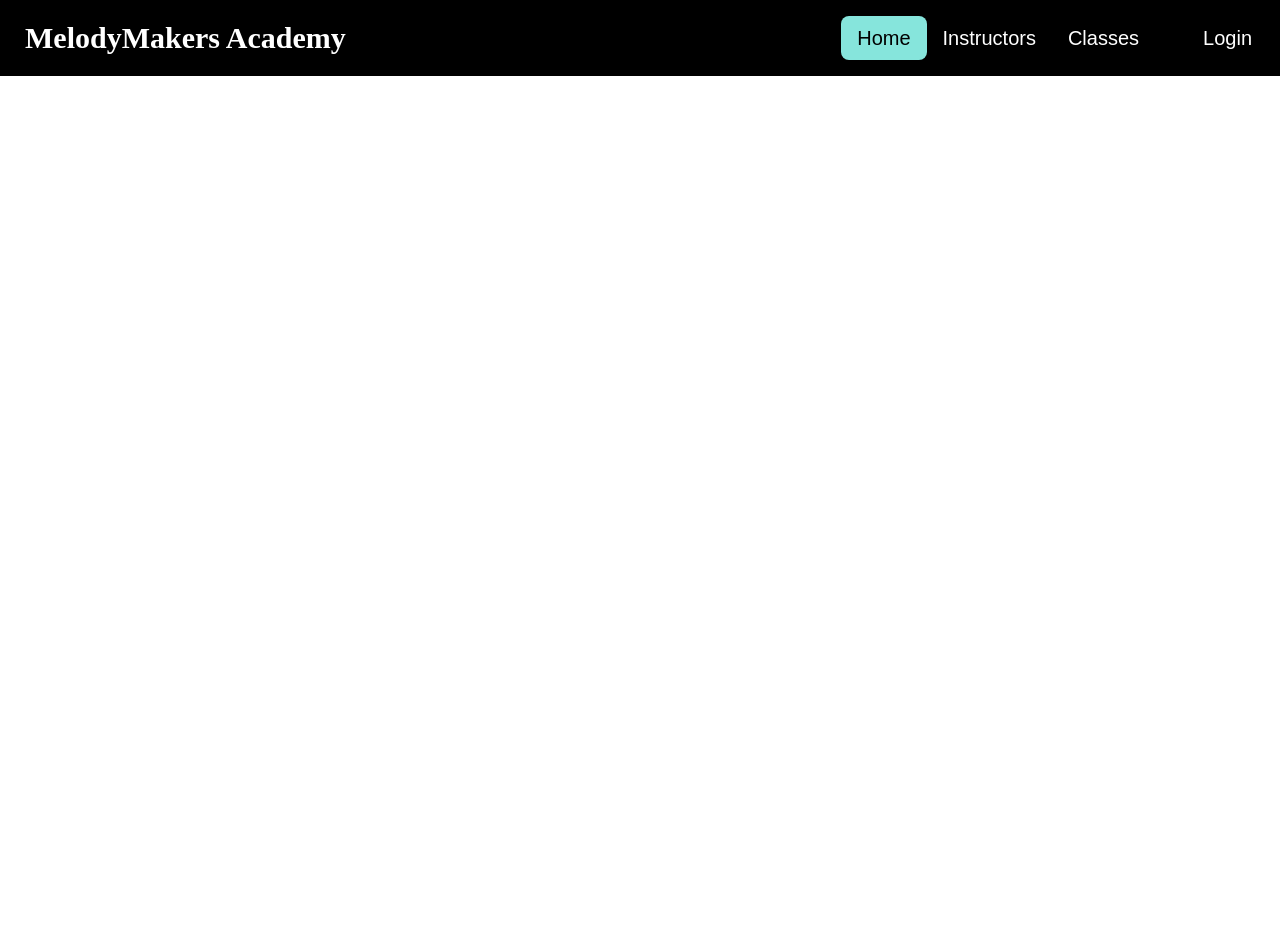
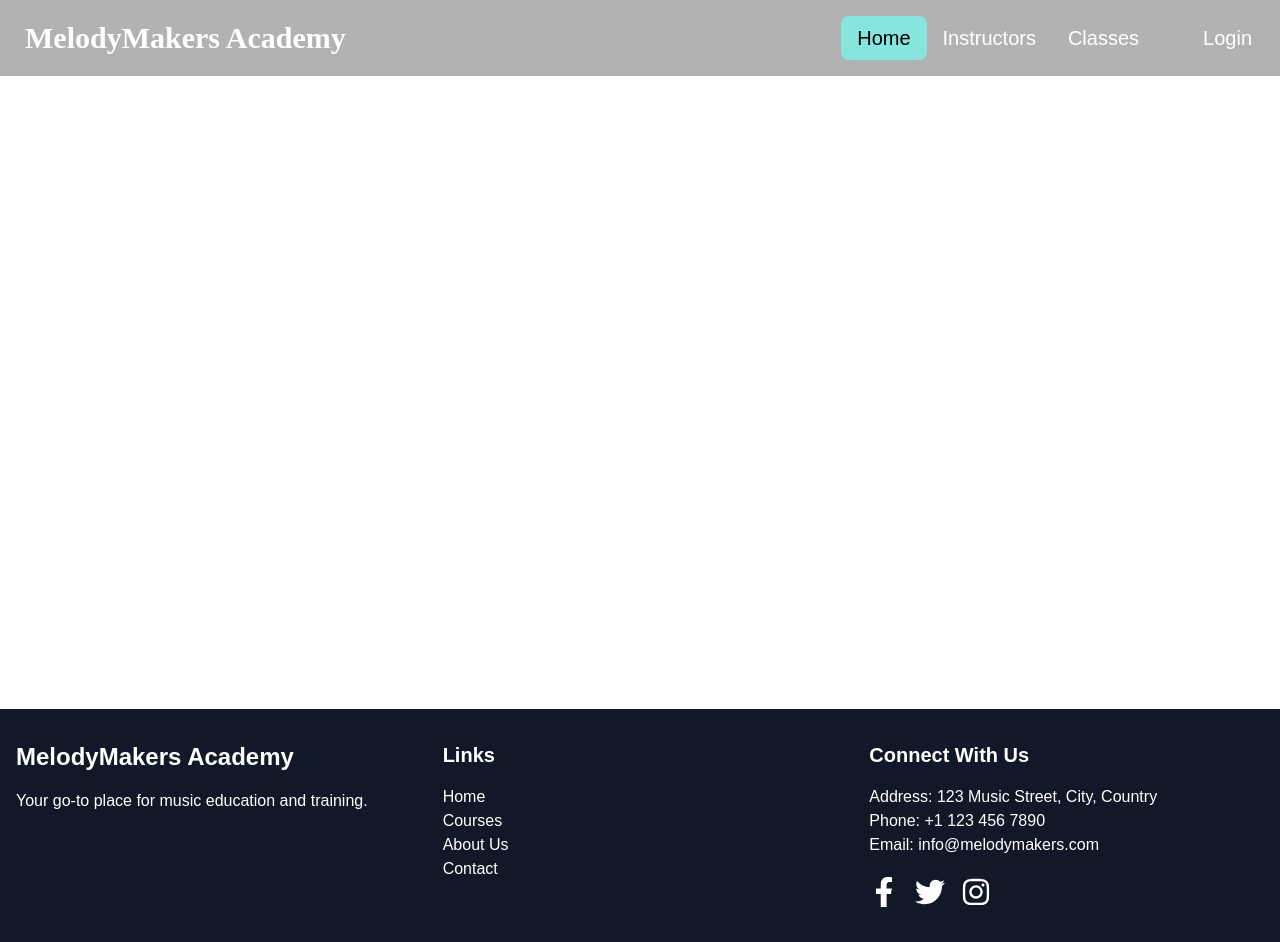
Before and after one commit to Samychowdhury01/melody-makers-academy-client, a React (Vite) app: page / in a window 1280 px wide. Shown: the top 942 px of the page. Before the commit the page ends 800 px from the top, so only its background shows below. Built offline with nearby package versions, Linux system fonts and the light colour scheme; no server answers.

Commit message:
added footer

```diff
--- a/src/Components/Footer/Footer.jsx
+++ b/src/Components/Footer/Footer.jsx
@@ -1,11 +1,63 @@
-import React from 'react';
-
+import React from "react";
+import { FaFacebookF, FaInstagram, FaTwitter } from "react-icons/fa";
 const Footer = () => {
-    return (
-        <div>
+  return (
+    <footer className="bg-gray-900 text-white py-8">
+      <div className="container mx-auto flex flex-wrap">
+        <div className="w-full md:w-1/2 lg:w-1/3 px-4">
+          <h2 className="text-2xl font-bold mb-4">MelodyMakers Academy</h2>
+          <p className="mb-4">
+            Your go-to place for music education and training.
+          </p>
 
         </div>
-    );
+        <div className="w-full md:w-1/2 lg:w-1/3 px-4">
+          <h3 className="text-xl font-bold mb-4">Links</h3>
+          <ul className="mb-4">
+            <li>
+              <a href="#">Home</a>
+            </li>
+            <li>
+              <a href="#">Courses</a>
+            </li>
+            <li>
+              <a href="#">About Us</a>
+            </li>
+            <li>
+              <a href="#">Contact</a>
+            </li>
+          </ul>
+        </div>
+        <div className="w-full md:w-1/2 lg:w-1/3 px-4">
+          <h3 className="text-xl font-bold mb-4">Connect With Us</h3>
+          <p>
+            Address: 123 Music Street, City, Country
+            <br />
+            Phone: +1 123 456 7890
+            <br />
+            Email: info@melodymakers.com
+          </p>
+          <ul className="flex mt-5">
+            <li className="mr-4">
+              <FaFacebookF className="text-3xl" />
+            </li>
+            <li className="mr-4">
+              <FaTwitter className="text-3xl" />
+            </li>
+            <li>
+              <FaInstagram className="text-3xl" />
+            </li>
+          </ul>
+        </div>
+      </div>
+      <div className="text-center mt-8">
+        <p>
+          &copy; {new Date().getFullYear()} MelodyMakers Academy. All rights
+          reserved.
+        </p>
+      </div>
+    </footer>
+  );
 };
 
 export default Footer;
--- a/src/Components/Navbar/Navbar.jsx
+++ b/src/Components/Navbar/Navbar.jsx
@@ -1,6 +1,5 @@
 import React, { useContext } from "react";
 import useAuth from "../../Hooks/useAuth";
-import { AuthContext } from "../../Providers/AuthProvider";
 import ActiveLink from "./ActiveLink";
 
 const Navbar = () => {
@@ -26,7 +25,7 @@ const Navbar = () => {
     </>
   );
   return (
-    <div className="navbar bg-black text-white">
+    <div className="navbar fixed z-10 bg-opacity-30 bg-black text-white max-w-screen-xl">
       <div className="navbar-start">
         <div className="dropdown">
           <label tabIndex={0} className="btn btn-ghost lg:hidden">
@@ -47,12 +46,12 @@ const Navbar = () => {
           </label>
           <ul
             tabIndex={0}
-            className="menu menu-sm dropdown-content mt-3 p-2 shadow bg-base-100 rounded-box w-52"
+            className="menu menu-sm dropdown-content mt-3 p-2 shadow bg-black rounded-box w-52"
           >
             {navItem}
           </ul>
         </div>
-        <a className="btn btn-ghost normal-case text-3xl nav-logo-text" >MelodyMakers Academy</a>
+        <a className="btn btn-ghost normal-case text-2xl md:text-3xl nav-logo-text" >MelodyMakers Academy</a>
       </div>
       <div className="navbar-end hidden lg:flex">
         <ul className="menu menu-horizontal px-1">
--- a/src/Layouts/Main.jsx
+++ b/src/Layouts/Main.jsx
@@ -7,7 +7,10 @@ const Main = () => {
   return (
     <div>
       <Navbar />
-      <Outlet />
+      <div className="min-h-[calc(100vh-91px)]">
+        <Outlet />
+      </div>
+
       <Footer />
     </div>
   );
```
